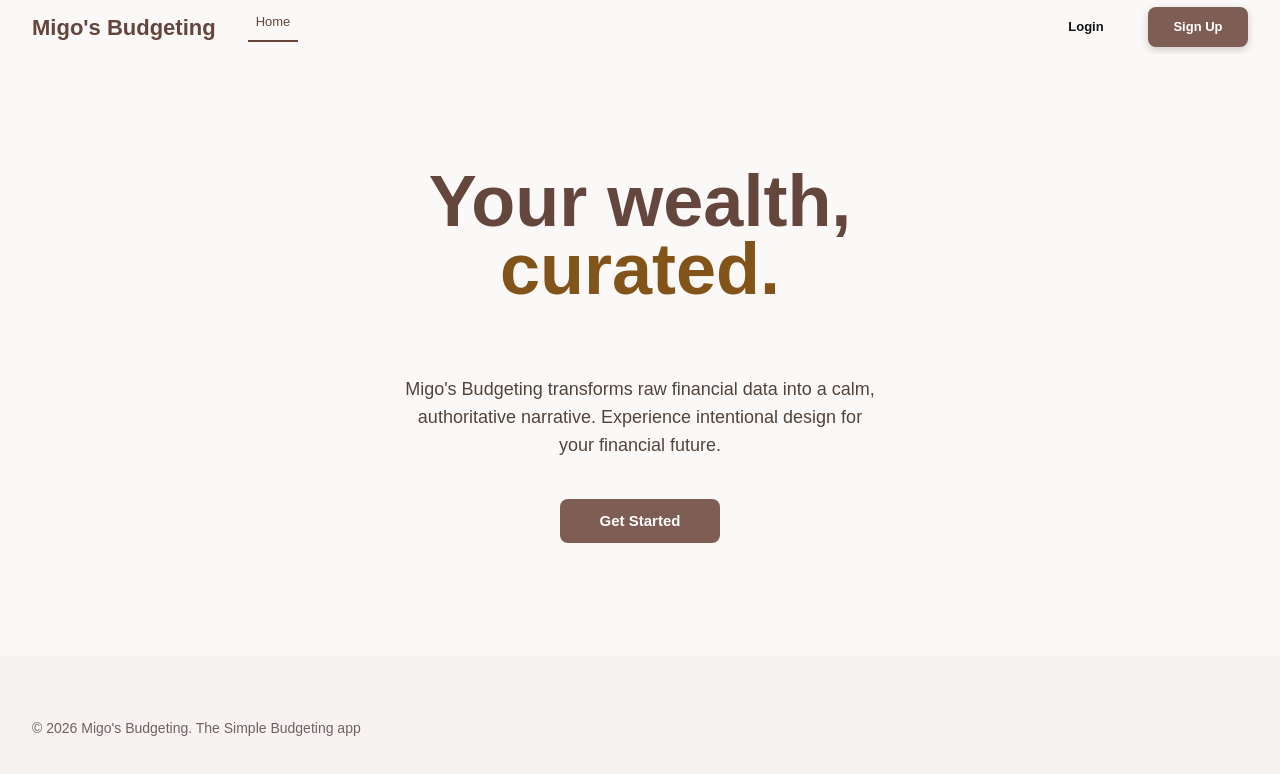
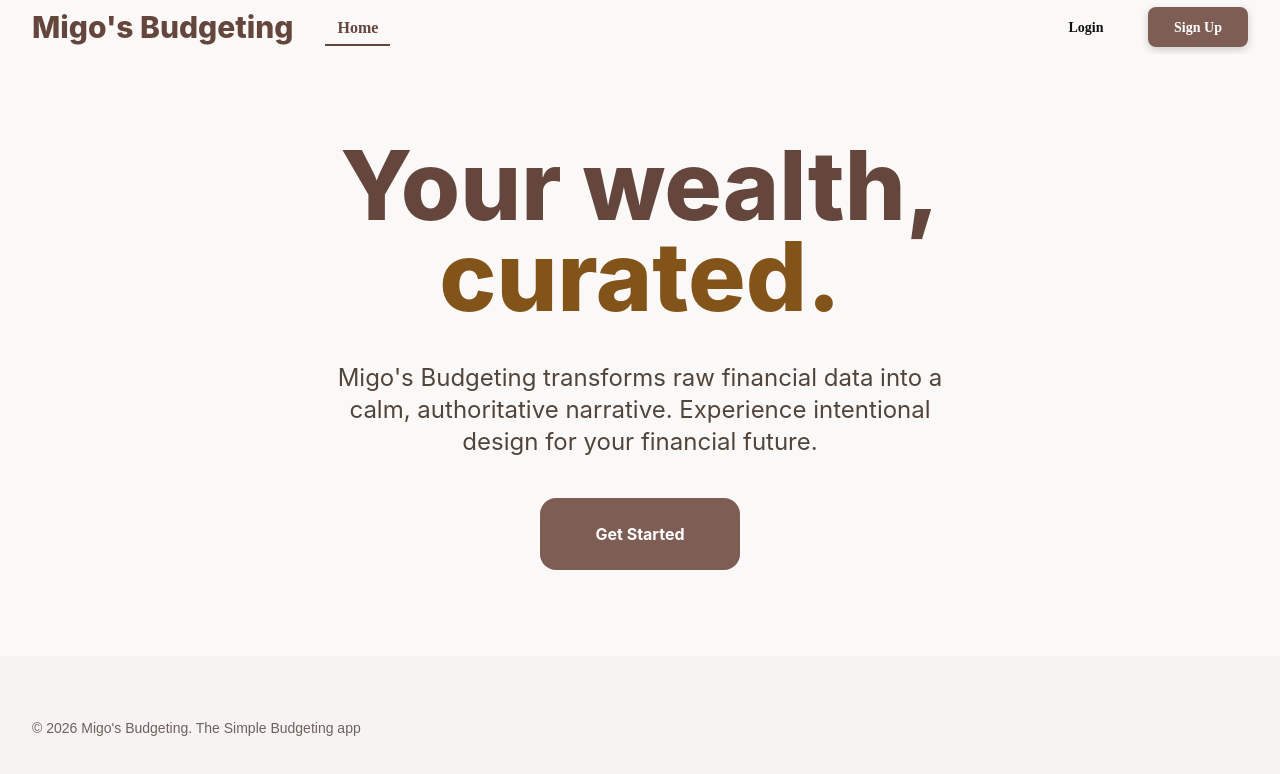
Before and after one commit to Santi447/migos-budgeting, a Next.js app: page / in a window 1280 px wide. Shown: the top 774 px of the page. Built offline with nearby package versions, Linux system fonts and the light colour scheme.

Commit message:
home page styling complete

```diff
--- a/components/homeHero.jsx
+++ b/components/homeHero.jsx
@@ -2,22 +2,22 @@ import Link from "next/link";
 
 export default function HomeHero() {
   return (
-    <section className=" flex flex-1 items-center justify-center bg-[#fbf9f8] px-6 text-center">
+    <section className="font-sans flex flex-1 items-center justify-center bg-[#fbf9f8] px-6 text-center">
       <div className="flex w-full max-w-[620px] flex-col items-center gap-10">
-        <h2 className="text-[54px] font-black leading-[0.95] text-[#64463D] sm:text-[72px]">
+        <h2 className="font-extrabold text-8xl leading-[0.95] text-[#64463D] ">
           Your wealth,
           <span className="block text-[#835419]">curated.</span>
         </h2>
 
-        <p className="mt-8 max-w-[540px] text-lg leading-7 text-[#51443A]">
-          Migo&apos;s Budgeting transforms raw financial data into a calm,<br/>
-          authoritative narrative. Experience intentional design for<br/>
+        <p className="text-2xl text-[#51443A]">
+          Migo&apos;s Budgeting transforms raw financial data into a calm,
+          authoritative narrative. Experience intentional design for
           your financial future.
         </p>
 
         <Link
           href="/signUp"
-          className="items-center justify-center font-manrope flex h-11 w-40 rounded-lg bg-[#7E5D54] text-[15px] font-bold text-white hover:bg-[#6f5148] active:scale-[0.98]"
+          className="items-center justify-center flex h-18 w-50 rounded-2xl bg-[#7E5D54] font-bold text-white hover:bg-[#6f5148] active:scale-[0.98]"
         >
           Get Started
         </Link>
--- a/components/mainPageHeader.jsx
+++ b/components/mainPageHeader.jsx
@@ -5,13 +5,13 @@ export default function MainPageHeader() {
     <div className="w-full bg-[#fbf9f8]">
       <nav className="flex h-[54px] w-full items-center justify-between px-8">
         <div className="flex items-center gap-8">
-          <h1 className="text-[22px] font-bold text-[#64463D]">
+          <h1 className="font-sans font-extrabold text-3xl font-bold text-[#64463D]">
             Migo&apos;s Budgeting
           </h1>
 
           <Link
             href="/"
-            className="font-manrope border-b-2 border-[#64463D] px-2 pb-2 text-[13px] font-medium text-[#64463D]"
+            className="font-[manrope] border-b-2 border-[#64463D] px-3 pt-2 pb-1 font-semibold text-[#64463D]"
           >
             Home
           </Link>
@@ -20,14 +20,14 @@ export default function MainPageHeader() {
         <div className="flex items-center gap-3">
           <Link
             href="/loginPage"
-            className="font-manrope flex h-10 w-25 items-center justify-center rounded-lg px-3 py-2 text-[13px] font-semibold text-[#111111] transition-colors hover:bg-black/5"
+            className="font-[manrope] flex h-10 w-25 items-center justify-center rounded-lg px-3 py-2 text-[14px] font-semibold text-[#111111] transition-colors hover:bg-black/5"
           >
             Login
           </Link>
 
           <Link
             href="/signUp"
-            className="font-manrope flex h-10 w-25 items-center justify-center rounded-lg bg-[#7E5D54] px-5 py-2 text-[13px] font-semibold text-white shadow-[0_3px_8px_rgba(0,0,0,0.18)] transition-colors hover:bg-[#6f5148] active:scale-[0.98]"
+            className="font-[manrope] flex h-10 w-25 items-center justify-center rounded-lg bg-[#7E5D54] px-5 py-2 text-[14px] font-semibold text-white shadow-[0_3px_8px_rgba(0,0,0,0.18)] transition-colors hover:bg-[#6f5148] active:scale-[0.98]"
           >
             Sign Up
           </Link>
```
